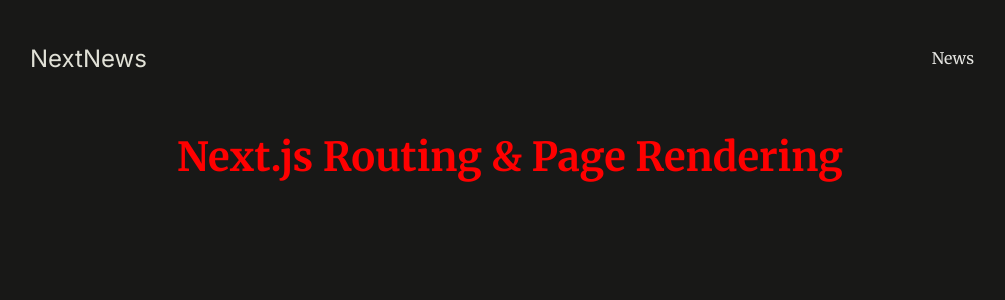
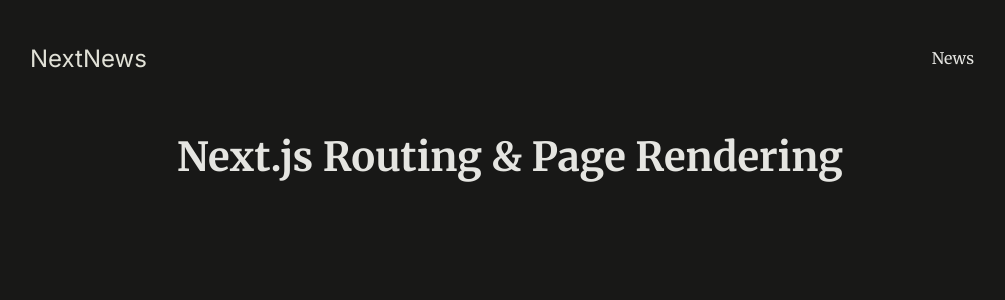
Before and after one commit to alainiranzi/Next.js-for-Routing-And-Page-Rendiring, a Next.js app: page / in a window 1280 px wide. Shown: the top 300 px of the page, without its empty margins (130-1135 px from the left). Built offline with nearby package versions, Linux system fonts and the light colour scheme.

Commit message:
added a pararrel folder to news which is archive

```diff
--- a/app/globals.css
+++ b/app/globals.css
@@ -204,7 +204,7 @@
 
 }
 
-.error, h1{
+.error h1 {
   font-size: 2.5rem;
   color: red;
 }
```
